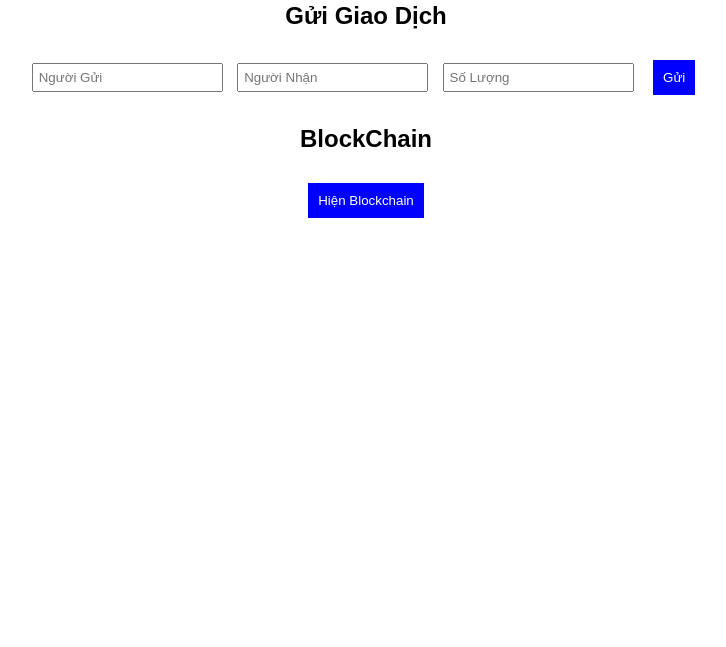
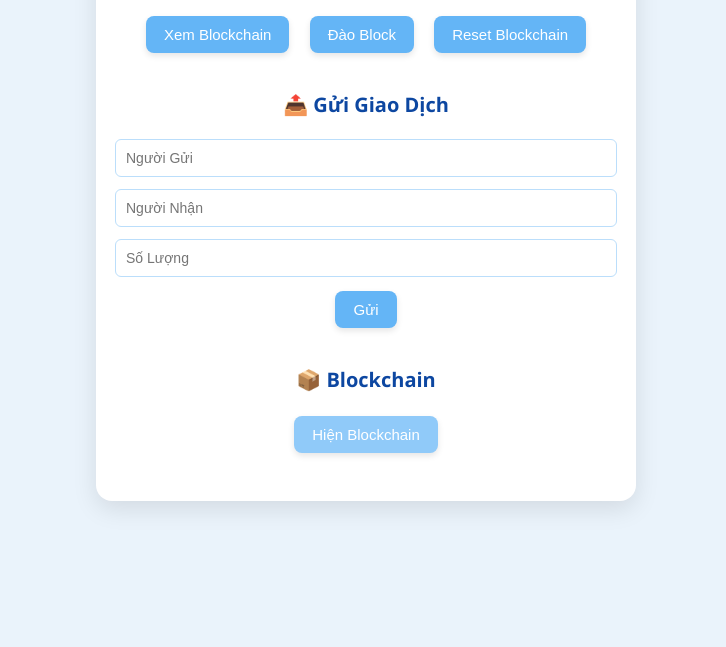
Before and after one commit to lelongvtvp/DA_BLC, a plain HTML site: page static/index.html in a window 1280 px wide. Shown: the part 153-800 px from the top of the page, without its empty margins (274-1000 px from the left). Drawn offline with Linux system fonts and the light colour scheme; no server answers.

Commit message:
Sua lai giao dien

```diff
--- a/static/index.html
+++ b/static/index.html
@@ -1,26 +1,34 @@
 <!DOCTYPE html>
 <html lang="en">
 <head>
-    <meta charset="UTF-8">
-    <meta name="viewport" content="width=device-width, initial-scale=1.0">
-    <title>BlockChain Explorer</title>
-    <link rel="stylesheet" href="style.css">
+  <meta charset="UTF-8" />
+  <meta name="viewport" content="width=device-width, initial-scale=1.0"/>
+  <title>BlockChain Explorer</title>
+  <link rel="stylesheet" href="style.css"/>
 </head>
 <body>
-    <h1>BlockChain Explorer</h1>
-    <button onclick="fetchBlockchain()">Xem BlockChain</button>
-    <button onclick="mineBlock()">Đào Block</button>
-    <button onclick="resetBlockchain()">Reset Blockchain</button>
-    <h2>Gửi Giao Dịch</h2>
-    <input type="text" id="sender" placeholder="Người Gửi">
-    <input type="text" id="receiver" placeholder="Người Nhận">
-    <input type="number" id="amount" placeholder="Số Lượng">
-    <button onclick="sendTransaction()">Gửi</button>
-    <h2>BlockChain</h2>
-    <button id="toggleChain">Hiện Blockchain</button>
-    <div id="blockchainData" style="display: none;"></div>
-    <pre id="blockchainData"></pre>
+  <div class="container">
+    <h1>🔗 BlockChain Explorer</h1>
 
-    <script src="scripts.js"></script>
+    <div class="actions">
+      <button onclick="fetchBlockchain()">Xem Blockchain</button>
+      <button onclick="mineBlock()">Đào Block</button>
+      <button onclick="resetBlockchain()">Reset Blockchain</button>
+    </div>
+
+    <h2>📤 Gửi Giao Dịch</h2>
+    <div class="form">
+      <input type="text" id="sender" placeholder="Người Gửi"/>
+      <input type="text" id="receiver" placeholder="Người Nhận"/>
+      <input type="number" id="amount" placeholder="Số Lượng"/>
+      <button onclick="sendTransaction()">Gửi</button>
+    </div>
+
+    <h2>📦 Blockchain</h2>
+    <button class="toggle-btn" id="toggleChain">Hiện Blockchain</button>
+    <div id="blockchainData" class="blockchain"></div>
+  </div>
+
+  <script src="scripts.js"></script>
 </body>
 </html>
--- a/static/scripts.js
+++ b/static/scripts.js
@@ -105,6 +105,14 @@ async function resetBlockchain() {
         alert("Có lỗi xảy ra khi reset blockchain!");
     }
 }
+document.getElementById("toggleChain").addEventListener("click", () => {
+    const blockchainDiv = document.getElementById("blockchainData");
+    const isVisible = blockchainDiv.style.display === "block";
+
+    blockchainDiv.style.display = isVisible ? "none" : "block";
+
+    if (!isVisible) blockchainDiv.classList.add("animated");
+  });
 
 // Tải blockchain khi mở trang
 document.addEventListener("DOMContentLoaded", fetchBlockchain);
--- a/static/style.css
+++ b/static/style.css
@@ -1,15 +1,153 @@
-body { font-family: Arial, sans-serif; text-align: center; }
-    #blockchain-data { margin-top: 20px; text-align: left; display: inline-block; background: #f4f4f4; padding: 10px; border-radius: 5px; }
+/* Reset layout */
+body {
+  background-color: #eaf3fb;
+  font-family: 'Segoe UI', Tahoma, sans-serif;
+  margin: 0;
+  padding: 0;
+  display: flex;
+  justify-content: center;
+  min-height: 100vh;
+  align-items: flex-start;
+  overflow-x: hidden;
+}
+
+.container {
+  background-color: #fff;
+  margin-top: 40px;
+  padding: 40px 30px;
+  border-radius: 16px;
+  box-shadow: 0 8px 24px rgba(0,0,0,0.1);
+  max-width: 480px;
+  width: 100%;
+  text-align: center;
+  animation: fadeIn 0.6s ease-in-out;
+}
+
+/* Titles */
+h1 {
+  font-size: 28px;
+  color: #1a237e;
+  margin-bottom: 24px;
+  animation: slideDown 0.6s ease-in-out;
+}
+
+h2 {
+  font-size: 20px;
+  color: #0d47a1;
+  margin: 30px 0 15px;
+}
+
+/* Buttons */
 button {
-    margin: 10px;
-    padding: 10px;
-    background-color: blue;
-    color: white;
-    border: none;
-    cursor: pointer;
+  background-color: #64b5f6;
+  color: white;
+  padding: 10px 18px;
+  border: none;
+  border-radius: 8px;
+  margin: 8px;
+  font-size: 15px;
+  cursor: pointer;
+  transition: transform 0.2s ease, background-color 0.3s ease, box-shadow 0.2s ease;
+  box-shadow: 0 3px 6px rgba(0, 0, 0, 0.1);
+}
+
+button:hover {
+  background-color: #42a5f5;
+  transform: translateY(-3px);
+  box-shadow: 0 6px 14px rgba(0, 0, 0, 0.15);
+}
+
+button:active {
+  transform: scale(0.95);
+  box-shadow: 0 3px 6px rgba(0, 0, 0, 0.12);
+}
+
+.toggle-btn {
+  background-color: #90caf9;
+}
+
+/* Form */
+.form {
+  display: flex;
+  flex-direction: column;
+  align-items: center;
+  animation: slideUp 0.7s ease-in-out;
 }
 
 input {
-    margin: 5px;
-    padding: 5px;
+  width: 100%;
+  padding: 10px;
+  margin: 6px 0;
+  border: 1px solid #bbdefb;
+  border-radius: 6px;
+  font-size: 14px;
+  transition: border-color 0.3s ease, box-shadow 0.3s ease;
 }
+
+input:focus {
+  outline: none;
+  border-color: #42a5f5;
+  box-shadow: 0 0 8px rgba(66, 165, 245, 0.4);
+}
+
+/* Blockchain Display */
+.blockchain {
+  margin-top: 20px;
+  text-align: left;
+  max-height: 500px;
+  overflow-y: auto;
+  display: none;
+  animation: fadeIn 0.6s ease-in-out;
+}
+
+.block {
+  background-color: #e3f2fd;
+  padding: 16px;
+  border: 1px solid #bbdefb;
+  border-radius: 8px;
+  margin-bottom: 15px;
+  font-size: 14px;
+  line-height: 1.5;
+  word-break: break-word;
+  animation: slideIn 0.5s ease forwards;
+  opacity: 0;
+}
+
+/* Animations */
+@keyframes fadeIn {
+  from { opacity: 0; }
+  to   { opacity: 1; }
+}
+
+@keyframes slideIn {
+  from {
+    transform: translateY(30px);
+    opacity: 0;
+  }
+  to {
+    transform: translateY(0);
+    opacity: 1;
+  }
+}
+
+@keyframes slideDown {
+  from {
+    transform: translateY(-20px);
+    opacity: 0;
+  }
+  to {
+    transform: translateY(0);
+    opacity: 1;
+  }
+}
+
+@keyframes slideUp {
+  from {
+    transform: translateY(30px);
+    opacity: 0;
+  }
+  to {
+    transform: translateY(0);
+    opacity: 1;
+  }
+}
```
